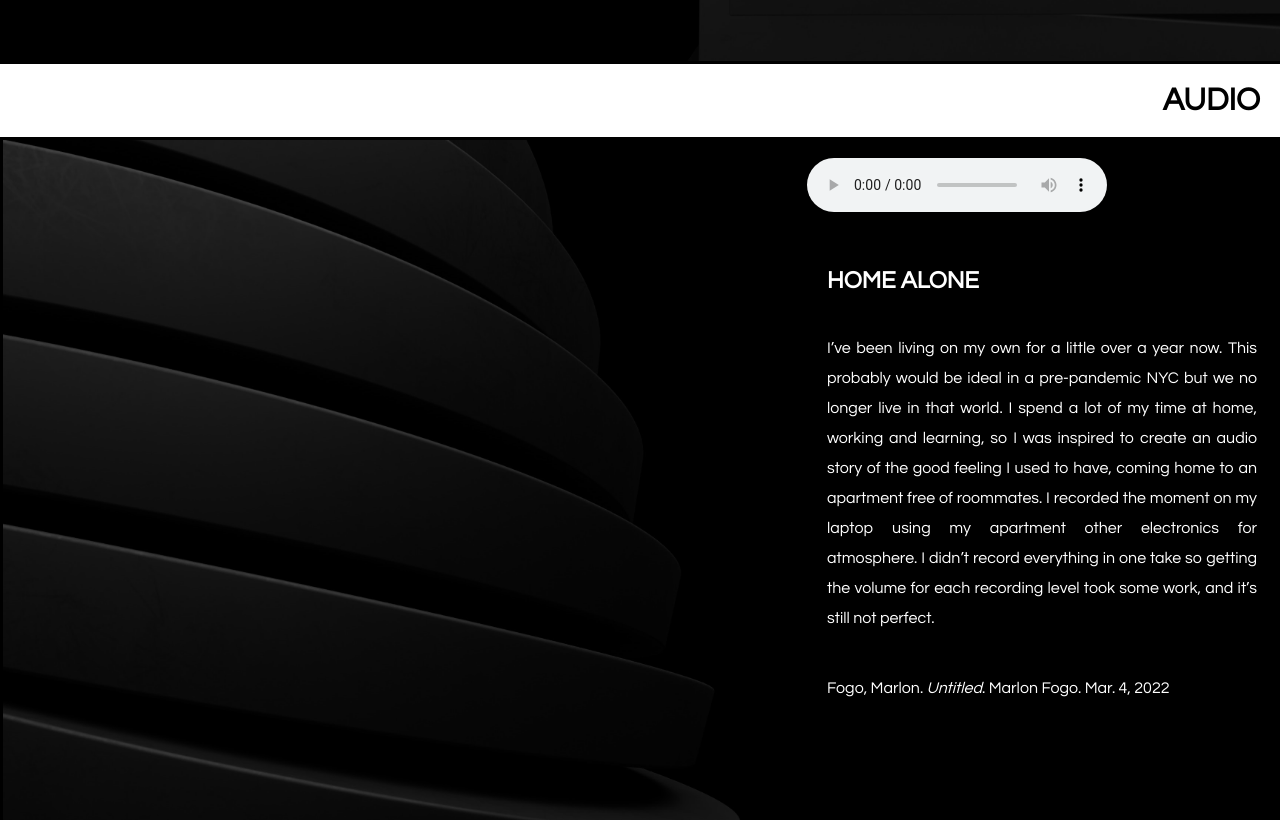
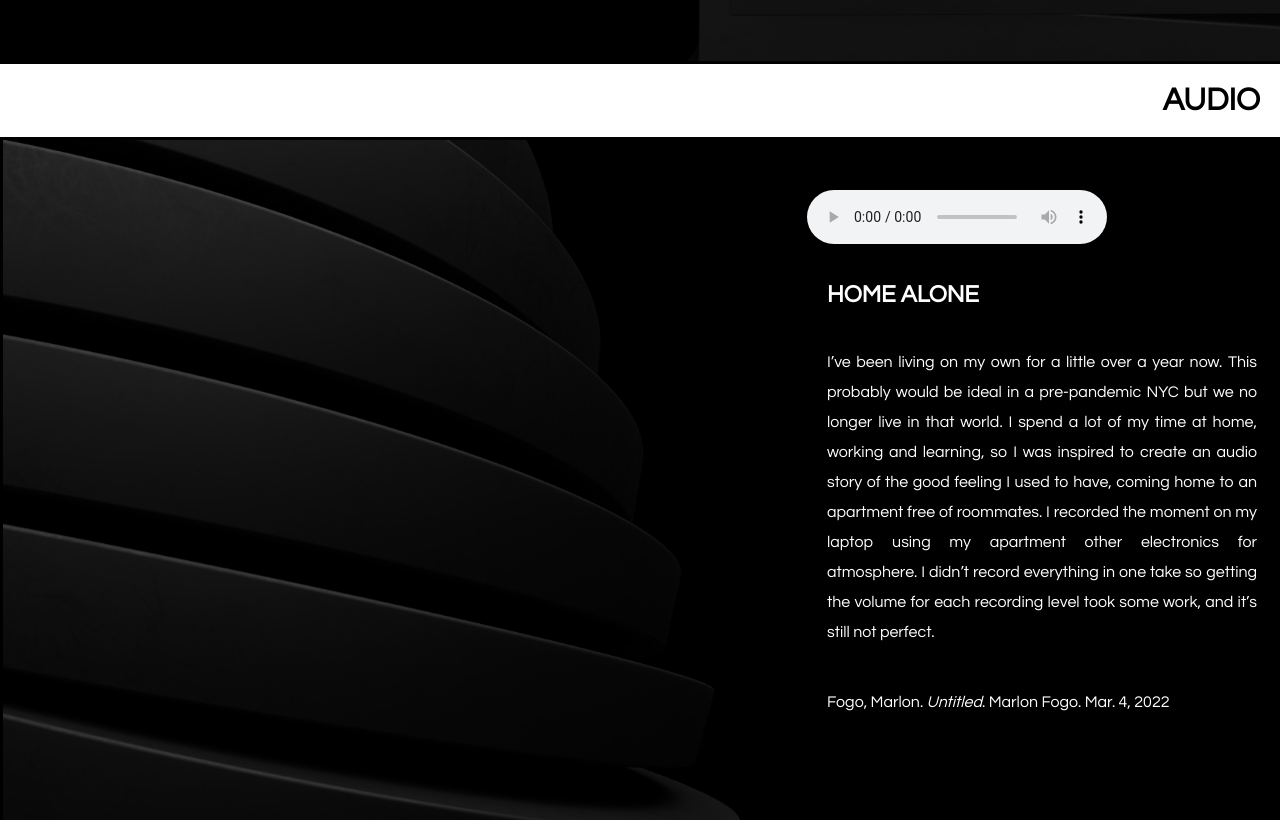
Before and after one commit to marlonfogo/marlon-eportfolio, a plain HTML site: page gallery.html in a window 1280 px wide. Shown: the part 4225-5045 px from the top of the page. Drawn offline with Linux system fonts and the light colour scheme.

Commit message:
Add files via upload

```diff
--- a/gallery.html
+++ b/gallery.html
@@ -96,22 +96,18 @@
                  </table>
         </div>
 <div class="header">  <h1>AUDIO</h1> </div>
-
+<div>
             <table>
                  <tr>
                      <td valign="top" class="table-data">
-                        <img src="Images/pixel-based%20background%20image-100.jpg" alt="home_alone" width="800px"/>
+                        <img src="Images/pixel-based%20background%20image-100.jpg"  width="800px"/>
                     </td>
                      <td valign="top" class="table-data">
-                           <figure>
-    <figcaption>Listen to the T-Rex:</figcaption>
-    <audio
-        controls
-        src="/Home%20Alone.mp3">
-            Your browser does not support the
-            <code>audio</code> element.
-    </audio>
-</figure>
+                           <audio controls class="audio">
+  <source src="horse.ogg" type="audio/ogg">
+  <source src="/Home%20Alone.mp3" type="audio/mpeg">
+Your browser does not support the audio element.
+</audio>
 
 <br> <br>
                          <h2>HOME ALONE</h2>
--- a/style.css
+++ b/style.css
@@ -83,3 +83,7 @@ a:active {
 .art {
     padding-left: 20px;
 }
+
+.audio {
+    padding-top: 50px;
+}
```
